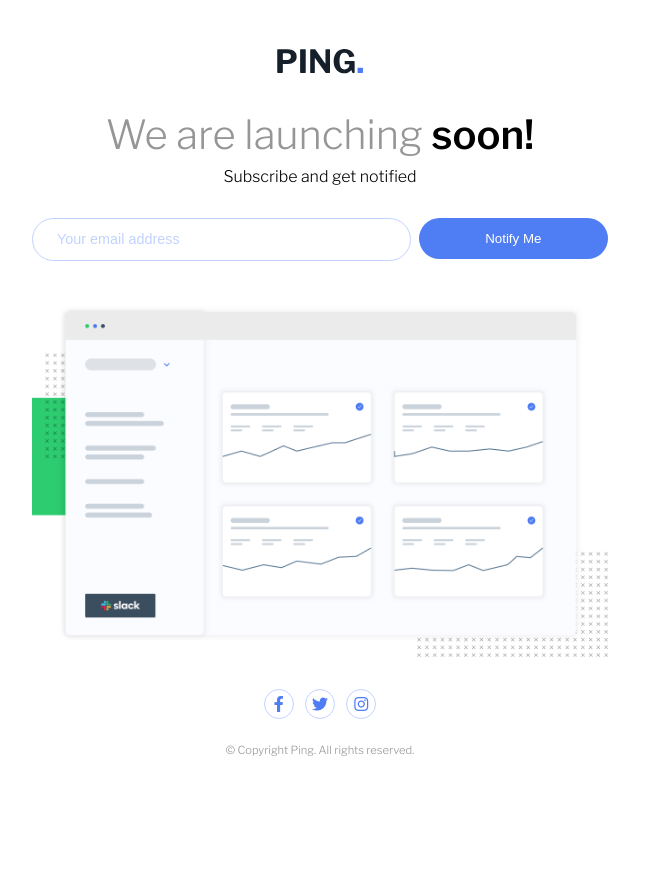
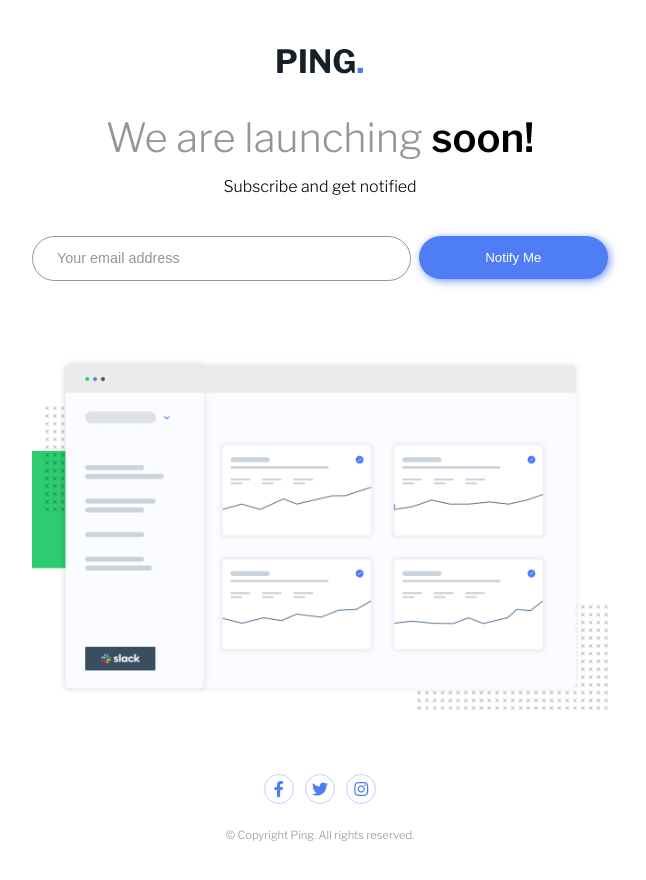
Before and after one commit to carniel-carl/coming-soon-page, a plain HTML site: page index.html in a window 1280 px wide. Shown: the whole page, without its empty margins (320-966 px from the left). Before the commit the page ends 805 px from the top, so only its background shows below. Drawn offline with nearby package versions, Linux system fonts and the light colour scheme.

Commit message:
adjust sizes

```diff
--- a/style.css
+++ b/style.css
@@ -40,14 +40,14 @@ ul {
 
 .container {
     margin:3rem 2rem;
-    max-width: 37rem;
+    max-width: 40rem;
     text-align: center;
 }
 
 .heading {
     color: var(--GRAY);
     font-weight: 200;
-    margin: 2rem 0 .5rem;
+    margin: 2.2rem 0 .9rem;
     font-size: 2.5rem;
 }
 
@@ -59,7 +59,7 @@ ul {
 .input-area {
     display: grid;
     grid-template-columns: 2fr 1fr;
-    margin: 2rem 0;
+    margin: 2.5rem 0;
     column-gap: .5rem;
 }
 
@@ -77,14 +77,14 @@ ul {
 }
 
 .input input {
-    padding: .8rem 1.5rem;
-    border: var(--PALE-BLUE) solid .8px;
+    padding: .9rem 1.5rem;
+    border: var(--GRAY) solid .8px;
     border-radius: 1.5rem;
 }
 
 
 .input input::placeholder {
-    color: var(--PALE-BLUE);
+    color: var(--GRAY);
     font-size: .9rem;
 }
 
@@ -93,7 +93,8 @@ button {
     color: white;
     width: 100%;
     border: none;
-    padding: .8rem;
+    padding: .9rem;
+    box-shadow: 2px 2px 8px hsla(223, 87%, 63%, 80%);
     border-radius: 1.5rem;
     cursor: pointer;
     /* transition: all 0.3s; */
@@ -101,7 +102,7 @@ button {
 
 .hero-img {
     max-width: 36rem;
-    margin: 2rem 0;
+    margin: 4rem 0;
 }
 
 .hero-img img {
```
